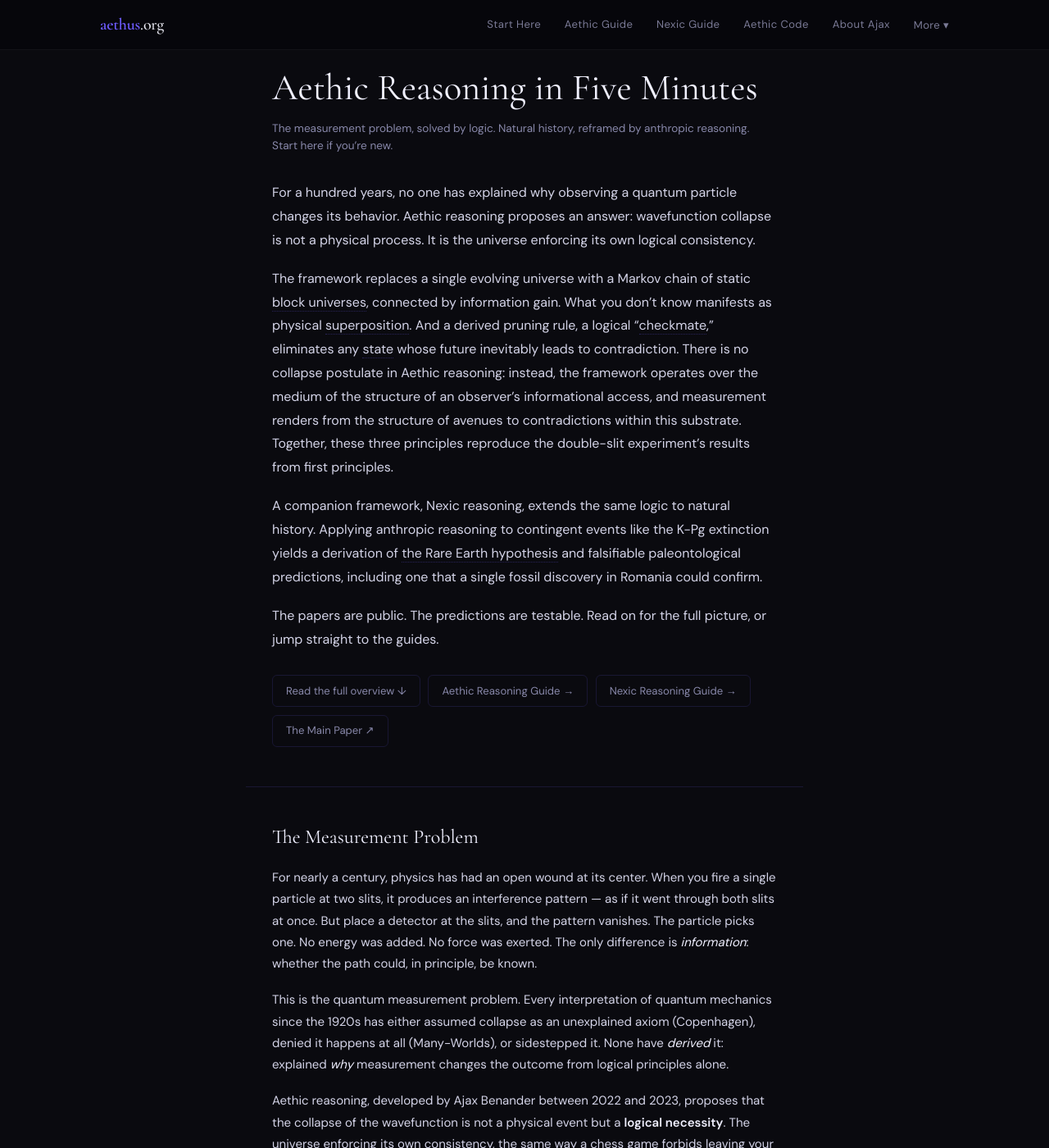
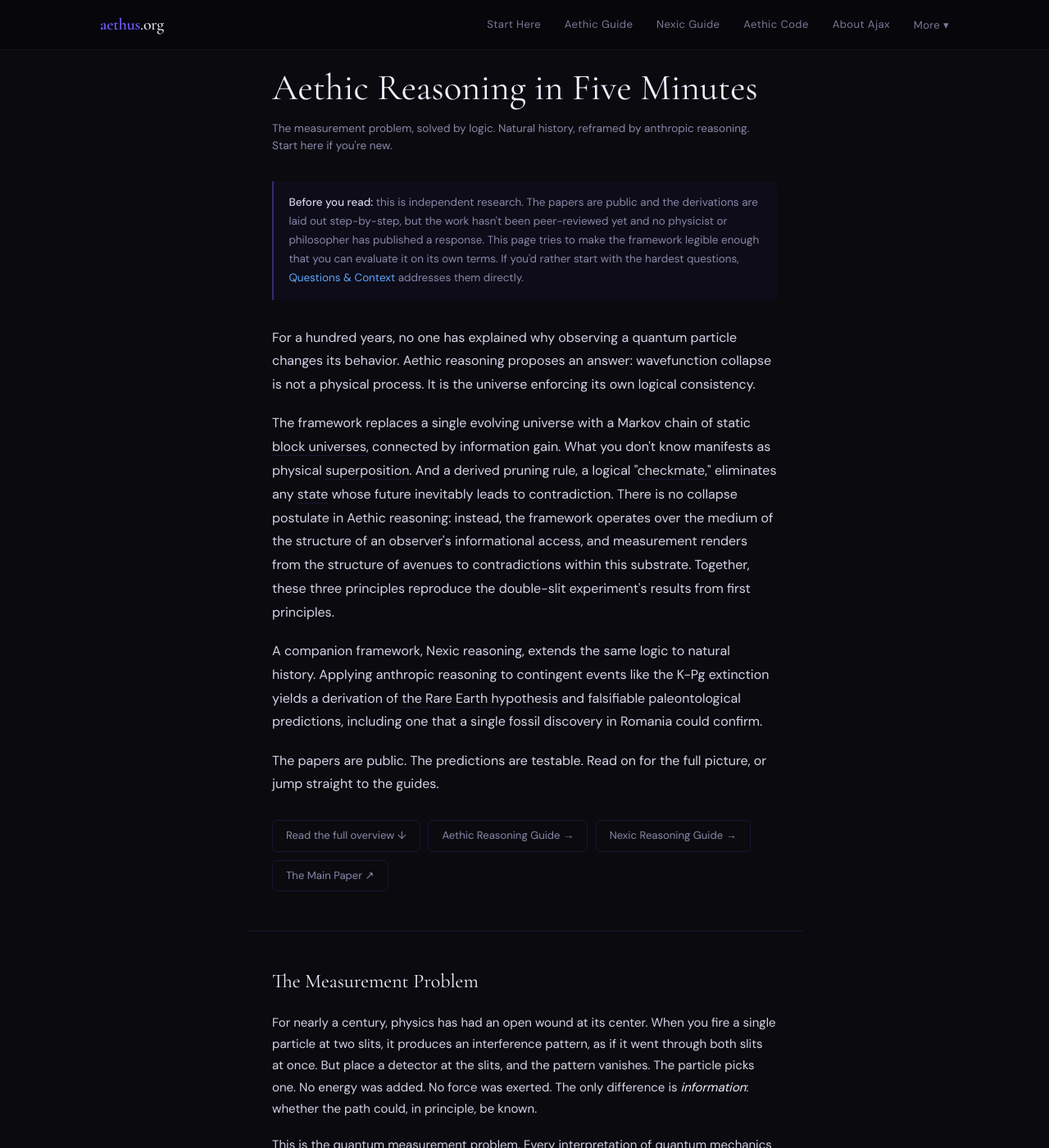
Before and after one commit to brunchwnewton/brunchwnewton.github.io, a Jekyll site: the page built from start-here.html, in a window 1280 px wide and 1400 px high. Shown: the whole window at 82% size. Built offline with Jekyll 4.4.1, drawn with Linux system fonts in a browser that asks for light colours; some of the changed text lies outside the part shown.

Commit message:
Update start-here.html

```diff
--- a/start-here.html
+++ b/start-here.html
@@ -165,17 +165,44 @@
   border-top: 1px solid var(--border);
   margin: 3rem 0 2.5rem;
 }
+
+/* ─── EPISTEMIC NOTE ─── */
+.epistemic-note {
+  margin: 0 0 2rem;
+  padding: 0.95rem 1.15rem;
+  border-left: 2px solid rgba(110,92,255,0.4);
+  background: rgba(110,92,255,0.04);
+  border-radius: 0 6px 6px 0;
+  font-size: 0.84rem;
+  line-height: 1.7;
+  color: var(--text-dim);
+}
+.epistemic-note a {
+  color: var(--accent-6);
+  text-decoration: none;
+}
+.epistemic-note a:hover {
+  text-decoration: underline;
+}
+.epistemic-note strong {
+  color: var(--text);
+  font-weight: 500;
+}
 </style>
 
 <!-- ═══ ABOVE-THE-FOLD PITCH ═══ -->
 <div class="pitch">
 
 <h1>Aethic Reasoning in Five Minutes</h1>
-<p class="subtitle">The measurement problem, solved by logic. Natural history, reframed by anthropic reasoning. Start here if you’re new.</p>
+<p class="subtitle">The measurement problem, solved by logic. Natural history, reframed by anthropic reasoning. Start here if you're new.</p>
+
+<div class="epistemic-note">
+<strong>Before you read:</strong> this is independent research. The papers are public and the derivations are laid out step-by-step, but the work hasn't been peer-reviewed yet and no physicist or philosopher has published a response. This page tries to make the framework legible enough that you can evaluate it on its own terms. If you'd rather start with the hardest questions, <a href="/faq.html">Questions & Context</a> addresses them directly.
+</div>
 
 <p>For a hundred years, no one has explained why observing a quantum particle changes its behavior. Aethic reasoning proposes an answer: wavefunction collapse is not a physical process. It is the universe enforcing its own logical consistency.</p>
 
-<p>The framework replaces a single evolving universe with a Markov chain of static block universes, connected by information gain. What you don’t know manifests as physical superposition. And a derived pruning rule, a logical “checkmate,” eliminates any state whose future inevitably leads to contradiction. There is no collapse postulate in Aethic reasoning: instead, the framework operates over the medium of the structure of an observer’s informational access, and measurement renders from the structure of avenues to contradictions within this substrate. Together, these three principles reproduce the double-slit experiment’s results from first principles.</p>
+<p>The framework replaces a single evolving universe with a Markov chain of static block universes, connected by information gain. What you don't know manifests as physical superposition. And a derived pruning rule, a logical "checkmate," eliminates any state whose future inevitably leads to contradiction. There is no collapse postulate in Aethic reasoning: instead, the framework operates over the medium of the structure of an observer's informational access, and measurement renders from the structure of avenues to contradictions within this substrate. Together, these three principles reproduce the double-slit experiment's results from first principles.</p>
 
 <p>A companion framework, Nexic reasoning, extends the same logic to natural history. Applying anthropic reasoning to contingent events like the K-Pg extinction yields a derivation of the Rare Earth hypothesis and falsifiable paleontological predictions, including one that a single fossil discovery in Romania could confirm.</p>
 
@@ -197,7 +224,7 @@
 
 <h2 id="full" style="border-top:none;margin-top:0;padding-top:0;scroll-margin-top:5rem;">The Measurement Problem</h2>
 
-<p>For nearly a century, physics has had an open wound at its center. When you fire a single particle at two slits, it produces an interference pattern — as if it went through both slits at once. But place a detector at the slits, and the pattern vanishes. The particle picks one. No energy was added. No force was exerted. The only difference is <em>information</em>: whether the path could, in principle, be known.</p>
+<p>For nearly a century, physics has had an open wound at its center. When you fire a single particle at two slits, it produces an interference pattern, as if it went through both slits at once. But place a detector at the slits, and the pattern vanishes. The particle picks one. No energy was added. No force was exerted. The only difference is <em>information</em>: whether the path could, in principle, be known.</p>
 
 <p>This is the quantum measurement problem. Every interpretation of quantum mechanics since the 1920s has either assumed collapse as an unexplained axiom (Copenhagen), denied it happens at all (Many-Worlds), or sidestepped it. None have <em>derived</em> it: explained <em>why</em> measurement changes the outcome from logical principles alone.</p>
 
@@ -209,11 +236,11 @@
 
 <p>The framework rests on three moves.</p>
 
-<p><strong>First</strong>, it replaces the standard picture of reality (a single universe evolving through time) with a <em>Markov chain of block universes</em>. Each link in the chain is a complete, static, four-dimensional spacetime. What we experience as “the passage of time” is our movement along this chain, driven by gaining new information. When you learn something new, you don’t change your universe. You <em>shift</em> to a different one whose entire history was always consistent with what you just learned. The prior universe, with its superposition intact, stays exactly as it was. This is the <strong>Extrusion Principle</strong>.</p>
+<p><strong>First</strong>, it replaces the standard picture of reality (a single universe evolving through time) with a <em>Markov chain of block universes</em>. Each link in the chain is a complete, static, four-dimensional spacetime. What we experience as "the passage of time" is our movement along this chain, driven by gaining new information. When you learn something new, you don't change your universe. You <em>shift</em> to a different one whose entire history was always consistent with what you just learned. The prior universe, with its superposition intact, stays exactly as it was. This is the <strong>Extrusion Principle</strong>.</p>
 
-<p><strong>Second</strong>, it introduces a new mathematical object called the <strong>Aethus</strong>, which represents the totality of information accessible to a given observer. Your Aethus determines which block universe you inhabit. Crucially, what you <em>don’t</em> know is not merely absent; it is ontologically productive. An unknown attribute doesn’t sit there waiting to be revealed; it manifests as a physical superposition of all its possible states. Ignorance <em>generates</em> superposition. This is the <strong>Second Postulate</strong>.</p>
+<p><strong>Second</strong>, it introduces a new mathematical object called the <strong>Aethus</strong>, which represents the totality of information accessible to a given observer. Your Aethus determines which block universe you inhabit. Crucially, what you <em>don't</em> know is not merely absent; it is ontologically productive. An unknown attribute doesn't sit there waiting to be revealed; it manifests as a physical superposition of all its possible states. Ignorance <em>generates</em> superposition. This is the <strong>Second Postulate</strong>.</p>
 
-<p><strong>Third</strong>, it derives a pruning rule. If gaining information would <em>inevitably</em> lead to a logical contradiction, no matter what you do next, then the state that would cause that contradiction is invalid. It’s not just in “check” (one bad future); it’s in “checkmate” (no escape from a bad future). The universe prunes these states automatically. This is the <strong>Third Postulate</strong>, and it does the work that the collapse postulate does in Copenhagen, but it’s derived from a macroscopic thought experiment rather than assumed.</p>
+<p><strong>Third</strong>, it derives a pruning rule. If gaining information would <em>inevitably</em> lead to a logical contradiction, no matter what you do next, then the state that would cause that contradiction is invalid. It's not just in "check" (one bad future); it's in "checkmate" (no escape from a bad future). The universe prunes these states automatically. This is the <strong>Third Postulate</strong>, and it does the work that the collapse postulate does in Copenhagen, but it's derived from a macroscopic thought experiment rather than assumed.</p>
 
 <hr>
 
@@ -221,7 +248,7 @@
 
 <p>Applied to the double-slit experiment, the three postulates reproduce the correct result in both cases:</p>
 
-<p><strong>Detector off.</strong> The which-slit information is permanently unknowable (Heisenberg’s uncertainty principle). So the Second Postulate puts the system in superposition of both paths. The Third Postulate checks for checkmate, but finds none, because no future observation can ever reveal which slit the particle took. The superposition stands. The paths interact. You get an interference pattern.</p>
+<p><strong>Detector off.</strong> The which-slit information is permanently unknowable (Heisenberg's uncertainty principle). So the Second Postulate puts the system in superposition of both paths. The Third Postulate checks for checkmate, but finds none, because no future observation can ever reveal which slit the particle took. The superposition stands. The paths interact. You get an interference pattern.</p>
 
 <p><strong>Detector on.</strong> The which-slit information is now permanently available: at any future moment, the experimenter could check the detector readout. The Third Postulate finds checkmate: for every possible future, there exists a path to contradiction (checking the detector while maintaining a both-slits superposition). The superposition is pruned. The paths cannot interact. You get a particle pattern.</p>
 
@@ -239,13 +266,13 @@
 
 <p>Or consider the α-gal crisis. Roughly 30 million years ago, a viral epidemic struck our Catarrhine primate ancestors. The virus contained α-gal, the same carbohydrate our own cells produced, so our immune system could not fight it without attacking itself. Near-extinction. But a handful of individuals carried a mutation that disabled the gene responsible for producing α-gal, making them immune. Those few survivors are our direct ancestors. Every mammal on Earth still produces α-gal except the group containing apes and humans. Through the lens of Optimation, the epidemic was not a random catastrophe we merely endured. It was the only mechanism by which a gene loss that natural selection alone could never accomplish was forced through. The tragedy <em>was</em> the instrument of salvation.</p>
 
-<p>This is not a vague philosophical stance. It generates numbers. The combined probability of dinosaurs evolving (~33%), the K-Pg extinction succeeding with mammals surviving (~13%), and the cascading chain of further contingencies yields an upper bound of roughly 10⁻²⁷ for the probability of conscious life arising on any given planet: approximately one civilization per observable universe. The framework claims this as the first derivation of the Rare Earth hypothesis from a falsifiable principle, rather than speculation.</p>
+<p>This is not a vague philosophical stance. It generates numbers. The combined probability of dinosaurs evolving (~33%), the K-Pg extinction succeeding with mammals surviving (~13%), and the cascading chain of further contingencies yields an upper bound of roughly 10⁻²⁷ for the probability of conscious life arising on any given planet: approximately one civilization per observable universe. The framework deduces—not merely hypothesizes—the Rare Earth hypothesis from the Accordance Principle. The Accordance Principle itself is an extension of the mediocrity principle to contingent historical events, tested through cascading paleontological predictions below.</p>
 
 <hr>
 
 <h2>Falsifiable Predictions</h2>
 
-<p>The framework’s predictions are specific enough to be tested:</p>
+<p>The framework's predictions are specific enough to be tested:</p>
 
 <p>The <strong>billiard ball experiment</strong> proposes that if distinguishing information between two macroscopic scenarios is made permanently unknowable, the scenarios should interact as if both occurred, even at everyday scales. A single failure of this prediction, in any domain, would falsify the entire framework.</p>
 
@@ -255,17 +282,23 @@
 
 <hr>
 
+<h2>What's Still Open</h2>
+
+<p>The framework is a work in progress, and the open problems are load-bearing. The Born rule has not been derived from first principles yet: the current work takes it as an additional axiom, with full derivation deferred to a forthcoming paper on what Ajax calls <em>Active Reasoning</em>. The billiard ball experiment has not been run, and achieving permanent information destruction at macroscopic scale is an engineering challenge that may take decades. The framework has not been peer-reviewed, and no physicist or philosopher has yet published a response. <a href="/faq.html">Questions & Context</a> walks through these and other honest limits.</p>
+
+<hr>
+
 <h2>Why This Might Matter to You</h2>
 
 <p>If Aethic reasoning is correct, it would mean that wavefunction collapse was never a physical mystery. It was a logical consequence of a universe that refuses to contradict itself, and we lacked the ontological framework to see it. That alone, if it holds up, would be one of the most significant results in the foundations of physics in decades.</p>
 
-<p>But the Nexic extension reaches further still. The Rare Earth derivation renders the cosmos outside our solar system as an unthinkably vast and unfeeling graveyard: life not merely uncommon, but incomprehensibly rare. The natural response might be existential dread.</p>
+<p>The Nexic extension reaches further. The Rare Earth derivation recasts the cosmos outside our solar system as an unthinkably vast and unfeeling graveyard: life not merely uncommon, but incomprehensibly rare. The natural response might be existential dread.</p>
 
-<p>The framework argues the opposite. The darker the cosmos, the more improbable your existence, the stronger the mathematical coupling between the fact that you are here and the specific history that produced you. You are not an accident drifting through indifferent space. Over the course of Earth’s history, a series of events so improbable they defy comprehension — the formation of the Moon, a bullseye asteroid impact off the coast of Mexico, a viral epidemic that nearly wiped out your lineage only for a mutation to save the last survivors — all of it points, with quantifiable precision, at the existence of conscious observers. At you.</p>
+<p>The framework argues the opposite. The darker the cosmos and the more improbable your existence, the stronger the mathematical coupling between the fact that you are here and the specific history that produced you. You are not an accident drifting through indifferent space. Over the course of Earth's history, a series of events so improbable they defy comprehension—the formation of the Moon, a bullseye asteroid impact off the coast of Mexico, a viral epidemic that nearly wiped out your lineage only for a mutation to save the last survivors—all of it points, with quantifiable precision, at the existence of conscious observers. At you.</p>
 
-<p>The nihilist’s own premise — cosmic emptiness, the vastness of dead space — becomes the mathematical fuel for the counter-argument. The graveyard is not decoration atop a separate argument. The graveyard <em>is</em> the argument.</p>
+<p>The nihilist's own premise—cosmic emptiness, the vastness of dead space—becomes the mathematical fuel for the counter-argument. The graveyard isn't decoration atop a separate argument. The graveyard <em>is</em> the argument.</p>
 
-<p>The framework is still young and has not yet undergone formal peer review. Its claims are extraordinary and should be treated with the scrutiny that extraordinary claims demand. But the papers are public, the predictions are falsifiable, and the download counts suggest the physics and philosophy communities are paying attention.</p>
+<p>Whether any of this holds is the open question. The papers are public, the predictions are falsifiable, and the main paper has quietly accumulated 2,500+ downloads on PhilArchive in its first 17 months without any author promotion, with the rate currently running above 500 per month. Whether the framework survives contact with the physics and philosophy communities is what the next few years will decide.</p>
 
 <hr>
 
@@ -286,6 +319,13 @@
     </div>
     <span class="nl-arrow">→</span>
   </a>
+  <a href="/faq.html" class="next-link">
+    <div>
+      <div class="nl-label">Questions & Context</div>
+      <div class="nl-desc">The hardest questions a scientifically literate reader will ask, answered directly.</div>
+    </div>
+    <span class="nl-arrow">→</span>
+  </a>
   <a href="https://philpapers.org/archive/BENARA-5" target="_blank" rel="noopener" class="next-link">
     <div>
       <div class="nl-label">The Main Paper</div>
@@ -297,13 +337,6 @@
     <div>
       <div class="nl-label">Glossary</div>
       <div class="nl-desc">Every framework-specific term defined in one or two sentences, with cross-references.</div>
-    </div>
-    <span class="nl-arrow">→</span>
-  </a>
-  <a href="/faq.html" class="next-link">
-    <div>
-      <div class="nl-label">Questions & Context</div>
-      <div class="nl-desc">Questions a scientifically literate reader will ask within the first few minutes.</div>
     </div>
     <span class="nl-arrow">→</span>
   </a>
```
